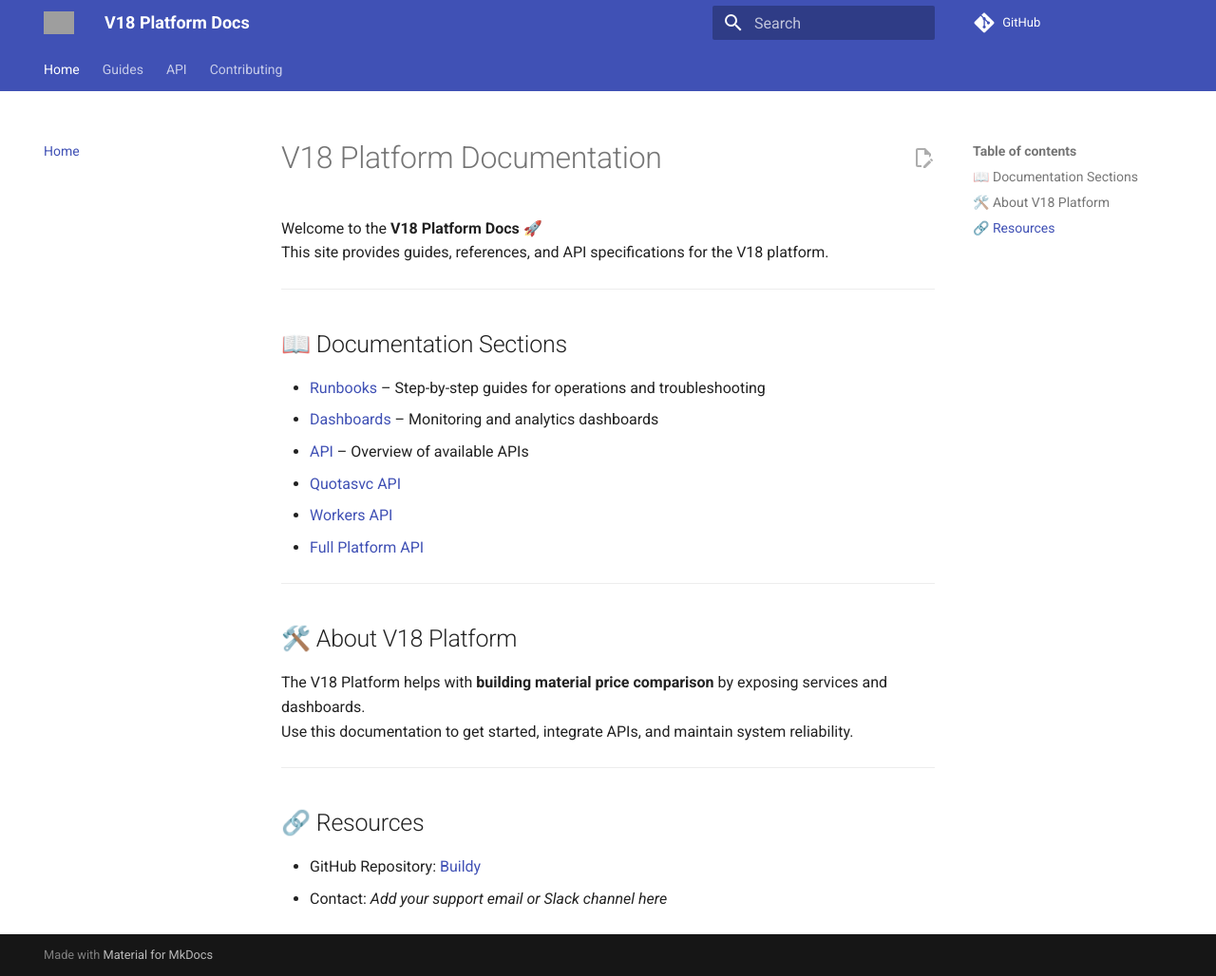
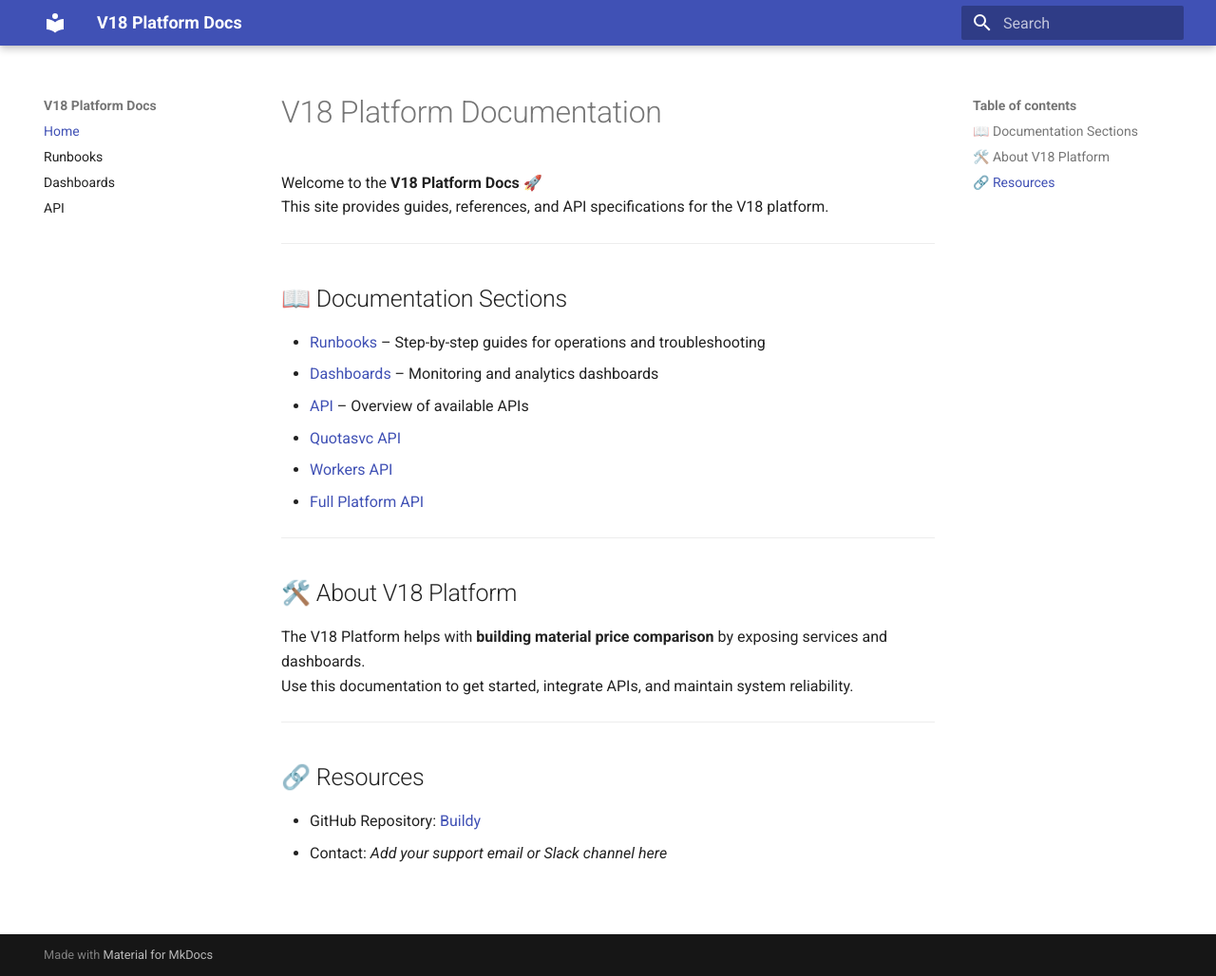
Before and after one commit to Kello54/Buildy, an MkDocs documentation site: the page built from docs/index.md, in a window 1280 px wide and 1028 px high. Shown: the whole window at 95% size. Built offline with MkDocs 1.6.1 and Material for MkDocs 9.7.7, drawn with Linux system fonts in a browser that asks for light colours; comment, search, counter and statistics services are not loaded; grey boxes are pictures that could not be loaded.

Commit message:
Update mkdocs.yml

```diff
--- a/mkdocs.yml
+++ b/mkdocs.yml
@@ -1,50 +1,14 @@
 site_name: V18 Platform Docs
-site_url: https://<your-username>.github.io/<your-repo>/   # 🔑 update with your repo
-repo_url: https://github.com/<your-username>/<your-repo>
-repo_name: GitHub
-
 theme:
   name: material
-  logo: images/logo.png          # place your logo here
-  favicon: images/favicon.png    # place your favicon here
-  features:
-    - navigation.tabs
-    - navigation.top
-    - navigation.expand
-    - search.suggest
-    - search.highlight
-    - content.code.copy
-    - content.action.edit
-
-  palette:
-    - scheme: default
-      primary: indigo
-      accent: pink
 
 plugins:
   - search
   - swagger-ui:
-      swagger_url: docs/platform.json
-
-markdown_extensions:
-  - admonition
-  - codehilite
-  - footnotes
-  - meta
-  - toc:
-      permalink: true
-  - pymdownx.details
-  - pymdownx.superfences
-  - pymdownx.highlight
-  - pymdownx.tabbed
-  - pymdownx.tasklist
+      spec_file: docs/platform.json   # ✅ Corrected key
 
 nav:
   - Home: index.md
-  - Guides:
-      - Runbooks: runbooks.md
-      - Dashboards: dashboards.md
-  - API:
-      - Overview: api.md
-      - Reference (Swagger): platform.json
-  - Contributing: contributing.md
+  - Runbooks: runbooks.md
+  - Dashboards: dashboards.md
+  - API: api.md
```
